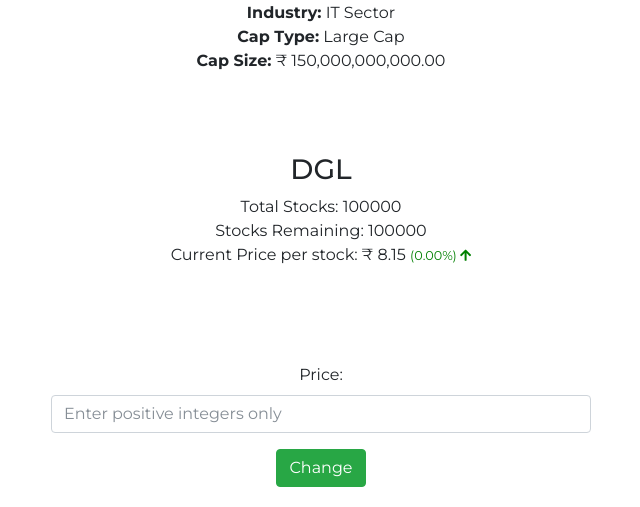
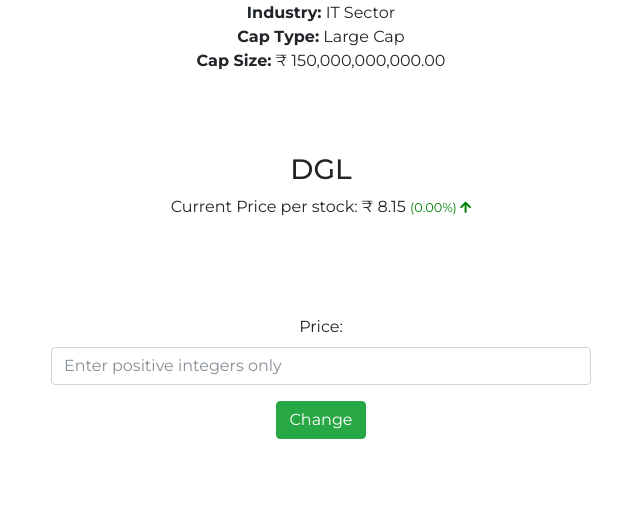
Before and after one commit to shan18/Stock-Bridge, a Django app: template market/templates/market/admin_company_change.html in a window 1280 px wide. Shown: the part 247-754 px from the top of the page, without its empty margins (319-959 px from the left). Run offline with Django 3.2, Linux system fonts and the light colour scheme; the template is opened without the code that fills it: values that come from a table or form of the project are taken from there, others are empty; data comes from the database, SQL or seed files in the repository; parts of the project's set-up code (start-up, migrations or seed data) failed here and were passed over; some libraries are stand-ins or nearby versions.

Commit message:
remove limited stocks options

```diff
--- a/market/fixtures/market.json
+++ b/market/fixtures/market.json
@@ -8,11 +8,9 @@
       "cap": "100000000000.00",
       "cmp": "28.15",
       "change": "0.00",
-      "stocks_offered": 100000,
-      "stocks_remaining": 100000,
+      "stocks_bought": 0,
       "cap_type": "large",
       "industry": "IT Sector",
-      "max_stocks_sell": 0,
       "timestamp": "2018-04-28T05:10:03.092Z",
       "updated": "2018-05-04T13:20:42.457Z"
     }
@@ -26,11 +24,9 @@
       "cap": "150000000000.00",
       "cmp": "8.15",
       "change": "0.00",
-      "stocks_offered": 100000,
-      "stocks_remaining": 100000,
+      "stocks_bought": 0,
       "cap_type": "large",
       "industry": "IT Sector",
-      "max_stocks_sell": 0,
       "timestamp": "2018-04-28T05:11:04.035Z",
       "updated": "2018-05-04T13:19:32.344Z"
     }
@@ -44,11 +40,9 @@
       "cap": "80000000000.00",
       "cmp": "47.21",
       "change": "0.00",
-      "stocks_offered": 100000,
-      "stocks_remaining": 100000,
+      "stocks_bought": 0,
       "cap_type": "large",
       "industry": "IT Sector",
-      "max_stocks_sell": 0,
       "timestamp": "2018-04-28T05:11:58.668Z",
       "updated": "2018-05-04T13:20:53.255Z"
     }
@@ -62,11 +56,9 @@
       "cap": "45000000000.00",
       "cmp": "62.10",
       "change": "0.00",
-      "stocks_offered": 65000,
-      "stocks_remaining": 65000,
+      "stocks_bought": 0,
       "cap_type": "mid",
       "industry": "Oil Sector",
-      "max_stocks_sell": 0,
       "timestamp": "2018-04-28T05:13:12.769Z",
       "updated": "2018-05-04T13:29:30.818Z"
     }
@@ -80,11 +72,9 @@
       "cap": "42000000000.00",
       "cmp": "40.19",
       "change": "0.00",
-      "stocks_offered": 65000,
-      "stocks_remaining": 65000,
+      "stocks_bought": 0,
       "cap_type": "mid",
       "industry": "Consumer Durables and Retail Sector",
-      "max_stocks_sell": 0,
       "timestamp": "2018-04-28T05:13:55.903Z",
       "updated": "2018-05-04T13:28:36.705Z"
     }
@@ -98,11 +88,9 @@
       "cap": "40000000000.00",
       "cmp": "35.87",
       "change": "0.00",
-      "stocks_offered": 65000,
-      "stocks_remaining": 65000,
+      "stocks_bought": 0,
       "cap_type": "mid",
       "industry": "Manufacturing Sector",
-      "max_stocks_sell": 0,
       "timestamp": "2018-04-28T05:15:56.147Z",
       "updated": "2018-05-04T13:29:50.545Z"
     }
@@ -116,11 +104,9 @@
       "cap": "800000000.00",
       "cmp": "98.21",
       "change": "0.00",
-      "stocks_offered": 30000,
-      "stocks_remaining": 30000,
+      "stocks_bought": 0,
       "cap_type": "small",
       "industry": "Furniture Sector",
-      "max_stocks_sell": 0,
       "timestamp": "2018-04-28T05:16:56.926Z",
       "updated": "2018-05-04T13:31:57.441Z"
     }
@@ -134,11 +120,9 @@
       "cap": "700000000.00",
       "cmp": "81.21",
       "change": "0.00",
-      "stocks_offered": 30000,
-      "stocks_remaining": 30000,
+      "stocks_bought": 0,
       "cap_type": "small",
       "industry": "Apparels and Shopping",
-      "max_stocks_sell": 0,
       "timestamp": "2018-04-28T05:17:34.468Z",
       "updated": "2018-05-04T13:32:06.805Z"
     }
@@ -152,11 +136,9 @@
       "cap": "500000000.00",
       "cmp": "60.49",
       "change": "0.00",
-      "stocks_offered": 30000,
-      "stocks_remaining": 30000,
+      "stocks_bought": 0,
       "cap_type": "small",
       "industry": "Telecommunication",
-      "max_stocks_sell": 0,
       "timestamp": "2018-04-28T05:18:11.990Z",
       "updated": "2018-05-04T13:31:42.582Z"
     }
--- a/market/models.py
+++ b/market/models.py
@@ -26,10 +26,8 @@ class Company(models.Model):
     cap = models.DecimalField(max_digits=20, decimal_places=2, default=0.00)
     cmp = models.DecimalField(max_digits=20, decimal_places=2, default=0.00)
     change = models.DecimalField(max_digits=10, decimal_places=2,default=0.00)
-    stocks_offered = models.IntegerField(default=0)
-    stocks_remaining = models.IntegerField(default=stocks_offered)
     cap_type = models.CharField(max_length=20, choices=CAP_TYPES, blank=True, null=True)
-    max_stocks_sell = models.IntegerField(default=100)
+    stocks_bought = models.IntegerField(default=0)
     industry = models.CharField(max_length=120, blank=True, null=True)
     timestamp = models.DateTimeField(auto_now_add=True)
     updated = models.DateTimeField(auto_now=True)
@@ -52,15 +50,12 @@ class Company(models.Model):
         return reverse('market:transaction',kwargs={'code':self.code})
 
     def user_buy_stocks(self, quantity):
-        if quantity <= self.stocks_remaining:
-            self.stocks_remaining -= quantity
-            self.save()
-            return True
-        return False
+        self.stocks_bought += quantity
+        self.save()
 
     def user_sell_stocks(self, quantity):
-        if quantity <= self.stocks_offered:
-            self.stocks_remaining += quantity
+        if quantity <= self.stocks_bought:
+            self.stocks_bought -= quantity
             self.save()
             return True
         return False
@@ -73,22 +68,6 @@ class Company(models.Model):
         self.calculate_change(new_price)
         self.cmp = new_price
         self.save()
-
-
-def pre_save_company_receiver(sender, instance, *args, **kwargs):
-    # Setting the maximum stocks that a user can own for a company
-    if instance.cap_type == 'small':
-        instance.max_stocks_sell = instance.stocks_offered * 0.18
-    elif instance.cap_type == 'mid':
-        instance.max_stocks_sell = instance.stocks_offered * 0.12
-    elif instance.cap_type == 'large':
-        instance.max_stocks_sell = instance.stocks_offered * 0.08
-
-    if instance.cmp <= Decimal(0.00):
-        instance.cmp = Decimal(0.01)
-
-
-pre_save.connect(pre_save_company_receiver, sender=Company)
 
 
 def post_save_company_receiver(sender, instance, created, *args, **kwargs):
@@ -212,7 +191,7 @@ class TransactionScheduler(models.Model):
     objects = TransactionSchedulerManager()
 
     class Meta:
-        ordering = ['-mode', 'timestamp']
+        ordering = ['timestamp']
 
     def __str__(self):
         return '{user}: {company} - {stocks}: {price} - {mode}'.format(
@@ -228,9 +207,7 @@ class TransactionScheduler(models.Model):
 
     def validate_by_stocks(self):
         invested_stocks = InvestmentRecord.objects.get(user=self.user, company=self.company).stocks
-        if (
-            self.mode == 'buy' and self.num_stocks <= self.company.stocks_remaining
-        ) or (self.mode == 'sell' and self.num_stocks <= invested_stocks):
+        if self.mode == 'buy' or (self.mode == 'sell' and self.num_stocks <= invested_stocks):
             return True
         return False
 
@@ -245,20 +222,6 @@ class TransactionScheduler(models.Model):
             )
             return True
         return False
-
-    def store_difference(self, obj):
-        if self.user == obj.user and self.company == obj.company:
-            num_stocks = self.num_stocks
-            mode = self.mode
-            if self.mode == obj.mode:
-                num_stocks += obj.num_stocks
-            else:
-                num_stocks = abs(num_stocks - obj.num_stocks)
-                if obj.num_stocks > self.num_stocks:
-                    mode = obj.mode
-            self.mode = mode
-            self.num_stocks = num_stocks
-            self.save()
 
 
 class InvestmentRecordQueryset(models.query.QuerySet):
--- a/market/templates/market/admin_company_change.html
+++ b/market/templates/market/admin_company_change.html
@@ -45,8 +45,6 @@
 <div class="row">
     <div class="col-12 col-md-4 my-5 mx-auto text-center">
         <h3>{{ object.code }}</h3>
-        Total Stocks: {{ object.stocks_offered }}<br>
-        Stocks Remaining: {{ object.stocks_remaining }}<br>
         Current Price per stock: &#8377; {{ object.cmp }}
         {% if object.change >= 0 %}
             <small style="color: green">({{ object.change }}%) <i class="fa fa-arrow-up"></i></small><br>
--- a/templates/snippets/market_overview_table.html
+++ b/templates/snippets/market_overview_table.html
@@ -6,7 +6,7 @@
                     <th class="text-center">S.no</th>
                     <th class="text-center">Company</th>
                     <th class="text-center">Stocks Purchased</th>
-                    <th class="text-center">Stocks Available</th>
+                    <!-- <th class="text-center">Stocks Available</th> -->
                     <th class="text-center">Current Market Price</th>
                 </tr>
             </thead>
@@ -20,7 +20,6 @@
                             </a>
                         </td>
                         <td class="text-center">{{ object.stocks }}</td>
-                        <td class="text-center">{{ object.company.stocks_remaining }}</td>
                         <td class="text-center">
                             &#8377; {{ object.company.cmp }}
                             {% if object.company.change >= 0 %}
```
Also changed, not shown: market/templates/market/transaction_market.html (+1 -17 lines), market/views.py (+32 -103 lines), market/migrations/0008_auto_20190508_1248.py (added).
